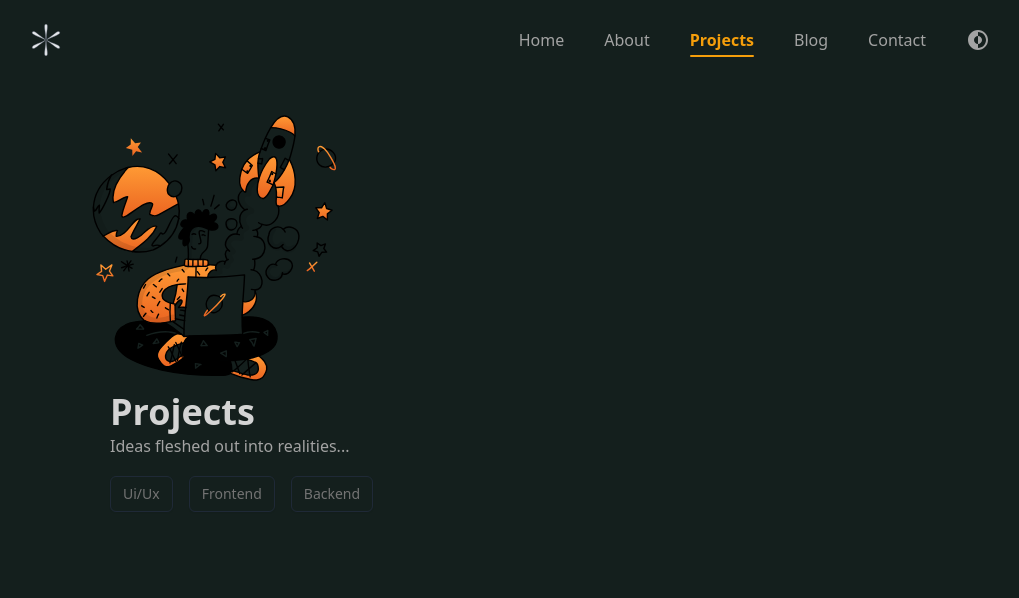
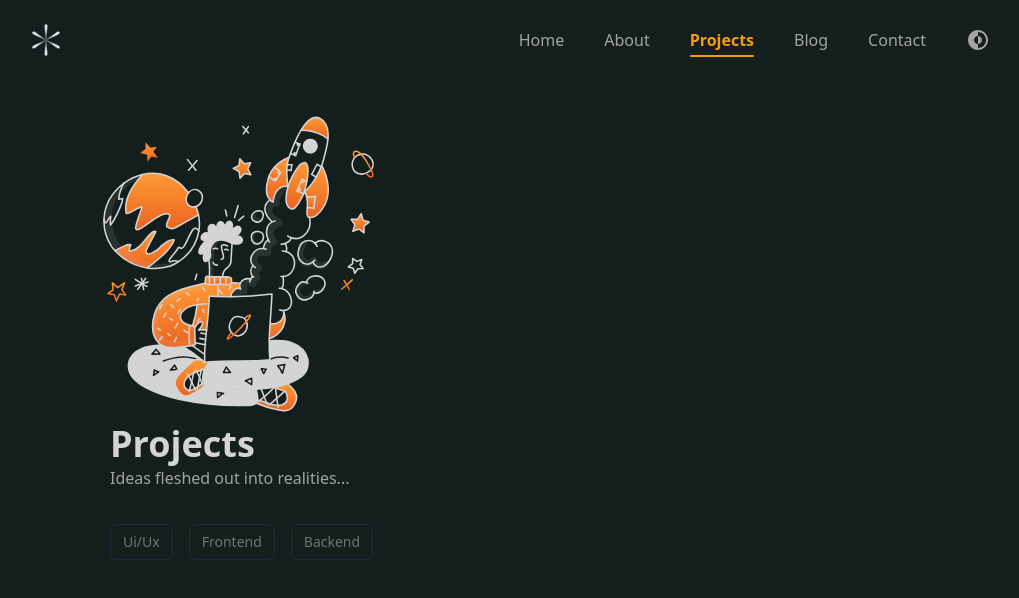
Before and after one commit to domain80/jack80, a Next.js app: page /projects in a window 1280 px wide. Shown: the top 598 px of the page, without its empty margins (130-1149 px from the left). Built offline with nearby package versions, Linux system fonts and the light colour scheme.

Commit message:
replace image with svg on projects page

```diff
--- a/app/projects/page.tsx
+++ b/app/projects/page.tsx
@@ -1,26 +1,21 @@
 import React from "react";
 import { metadata } from "../layout";
 import Image from "next/image";
-import rocketImage from "../../public/illustrations/idea-launch.svg";
+// import rocketImage from "../../public/illustrations/idea-launch.svg";
 import { Toggle } from "@/components/ui/toggle";
+import { IdeaLaunch } from "@/components/illustrations";
 
 const Page = () => {
     metadata.title = "David Mainoo's Projects";
     metadata.description =
         "A comprehensive list of some of the best Fullstack, frontend, and backend projects compiled for you by David Maioo";
     return (
-        <main className="md:h-screen ">
+        <main className=" ">
             <header className="">
-                <Image
-                    src={rocketImage}
-                    alt={"a rocket launching off"}
-                    quality={40}
-                    priority
-                    className="-ml-10"
-                />
+                <IdeaLaunch className="w-80 dark:text-neutral-300 text-neutral-800 -ml-8" />
                 <h2 className="text-4xl font-bold">Projects</h2>
                 <p>Ideas fleshed out into realities...</p>
-                <div className="mt-4 space-x-4">
+                <div className="mt-8 space-x-4">
                     <Toggle
                         variant={"outline"}
                         className="data-[state=on]:text-rose-800 data-[state=on]:bg-rose-50 data-[state=on]:ring-rose-600 data-[state=on]:border-rose-300 ">
--- a/components/About.tsx
+++ b/components/About.tsx
@@ -3,6 +3,7 @@ import React, { useRef } from "react";
 import { aboutData } from "@/lib/about-data";
 import { useAboutScoller } from "@/lib/State/aboutScrollStore";
 import Footer from "./Footer";
+import { cn } from "@/lib/utils";
 
 const About = () => {
     const scrollableRef = useRef<HTMLElement | any>();
@@ -28,7 +29,7 @@ const About = () => {
                                 <h3 className="text-2xl text-neutral-600 font-bold ">
                                     {data.title}
                                 </h3>
-                                <p className="mt-2 max-w-lg">{data.content}</p>
+                                <p className="mt-2 max-w-md">{data.content}</p>
                             </figcaption>
                         </figure>
                     ))}
@@ -37,11 +38,13 @@ const About = () => {
                     {aboutData.map((d, index) => {
                         return (
                             <button
-                                className={`w-2 h-2  bg-current dark:text-neutral-400 text-neutral-600 transition-colors border-2 border-current rounded-full ${
-                                    current == index
-                                        ? "dark:text-amber-500 text-orange-600"
-                                        : ""
-                                } `}
+                                className={cn(
+                                    `w-2 h-2  bg-current dark:text-neutral-400 text-neutral-600 transition-colors border-2 border-current rounded-full ${
+                                        current == index
+                                            ? "dark:text-amber-500 text-orange-600"
+                                            : ""
+                                    } `
+                                )}
                                 onClick={() => {
                                     updateCurrent(index);
                                     scrollableRef.current.scrollTo(
```
